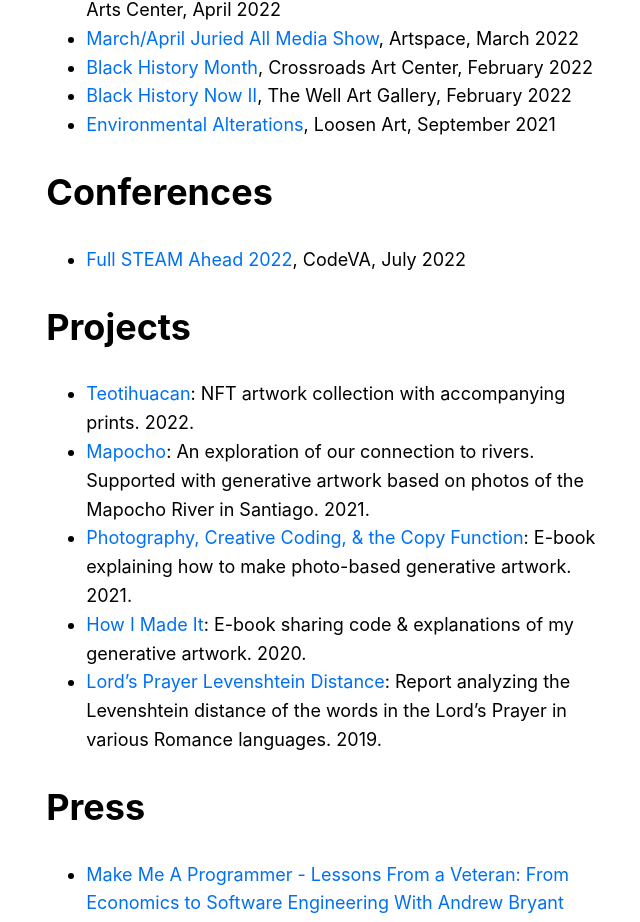
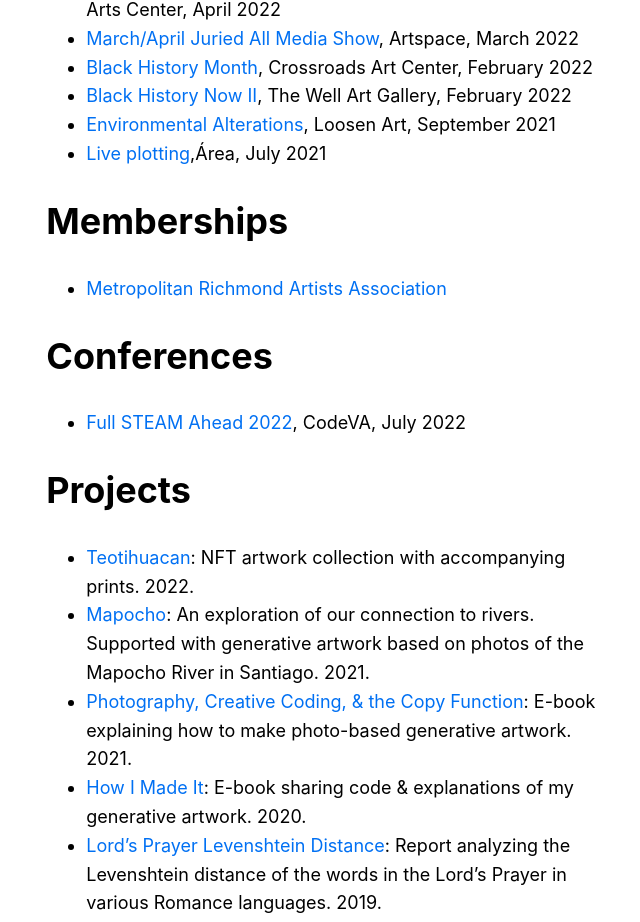
Before and after one commit to apbryant/website, a Next.js app: page /cv in a window 1280 px wide. Shown: the part 1989-2911 px from the top of the page, without its empty margins (307-947 px from the left). Built offline with nearby package versions, Linux system fonts and the light colour scheme.

Commit message:
Update cv

```diff
--- a/pages/cv.js
+++ b/pages/cv.js
@@ -43,7 +43,13 @@ export default function CV() {
 	<li><a href="https://www.crossroadsartcenter.com/collections/black-history-month-call-for-artists-and-online-exhibition">Black History Month</a>, Crossroads Art Center, February 2022</li>
 	<li><a href="https://www.thewellartgallery.com/">Black History Now II</a>, The Well Art Gallery, February 2022</li>
 	<li><a href="https://www.loosenart.com/blogs/magazine/environmental-alterations">Environmental Alterations</a>, Loosen Art, September 2021</li>
+  <li><a href="https://www.instagram.com/p/CRZJ2UGr6s7/">Live plotting</a>,Área, July 2021</li>
 	</ul>
+
+  <h1>Memberships</h1>
+  <ul>
+    <li><a href="https://metrorichmondart.org/">Metropolitan Richmond Artists Association</a></li>
+  </ul>
 
   <h1>Conferences</h1>
   <ul>
```
